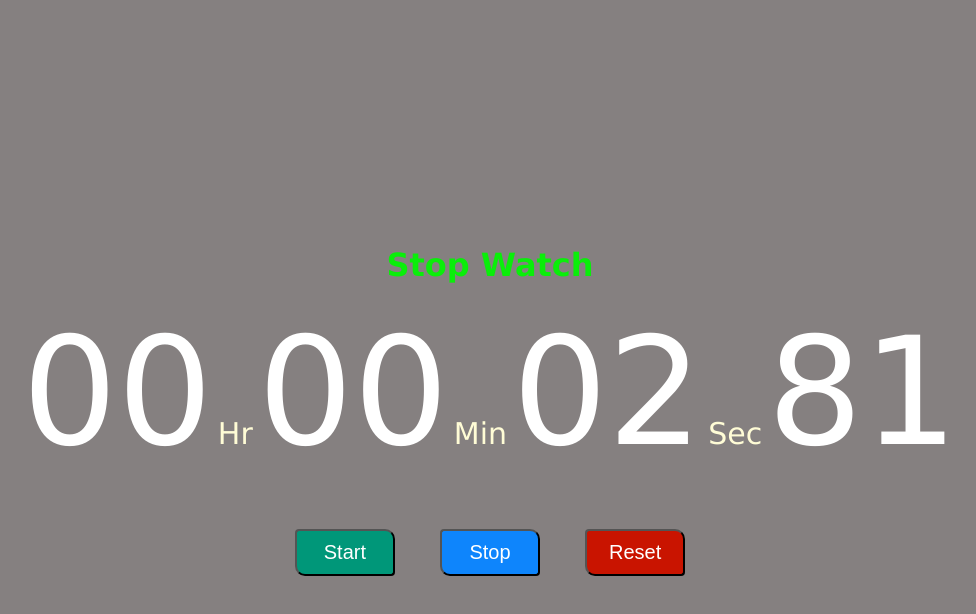
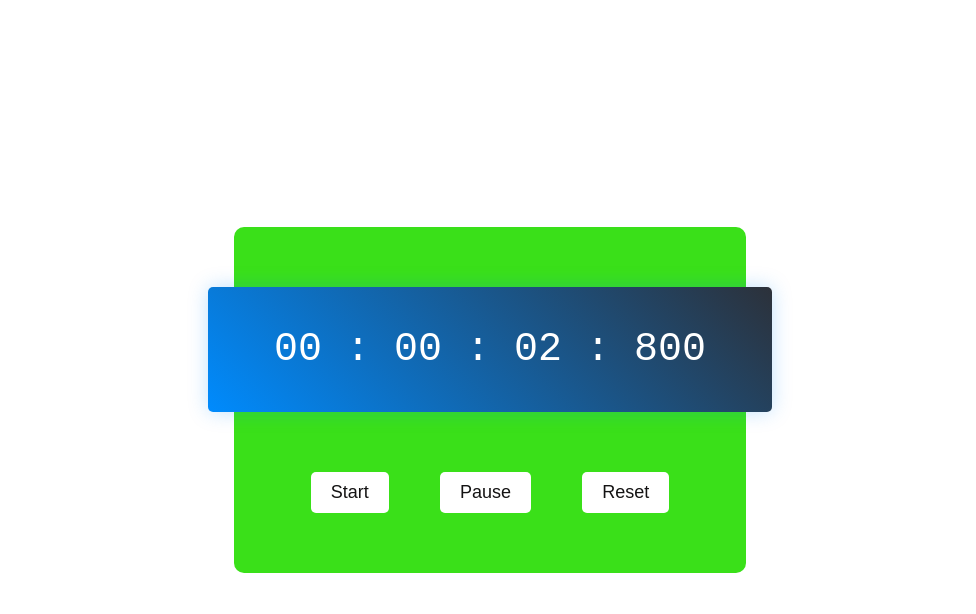
Before and after one commit to ShivakumarParimala/Stop-Watch, a plain HTML site: page index.html in a window 1280 px wide. Both pictures are taken after a click on the button "Start". Shown: the whole page, without its empty margins (150-1126 px from the left). Drawn offline with Linux system fonts and the light colour scheme.

Commit message:
first commit

```diff
--- a/index.html
+++ b/index.html
@@ -1,42 +1,22 @@
-<!DOCTYPE html>
 <html lang="en">
+<head>
+    <title>Stopwatch</title>
 
-<head>
-    <meta charset="UTF-8">
-    <meta http-equiv="X-UA-Compatible" content="IE=edge">
-    <meta name="viewport" content="width=device-width, initial-scale=1.0">
-    <title>Stopwatch</title>
     <link rel="stylesheet" href="style.css">
+
 </head>
-
 <body>
     <div class="container">
-        <h1>Stop Watch</h1>
-        <div id="time">
-            <span class="digit" id="hr">
-                00</span>
-            <span class="txt">Hr</span>
-            <span class="digit" id="min">
-                00</span>
-            <span class="txt">Min</span>
-            <span class="digit" id="sec">
-                00</span>
-            <span class="txt">Sec</span>
-            <span class="digit" id="count">
-                00</span>
+        <div class="timerDisplay">
+            00 : 00 : 00 : 000
         </div>
-        <div id="buttons">
-            <button class="btn" id="start">
-                Start</button>
-            <button class="btn" id="stop">
-                Stop</button>
-            <button class="btn" id="reset">
-                Reset</button>
+        <div class="buttons">
+            <button id="startTimer">Start</button>
+            <button id="pauseTimer">Pause</button>
+            <button id="resetTimer">Reset</button>
         </div>
     </div>
 
     <script src="script.js"></script>
 </body>
-
-
 </html>
--- a/script.js
+++ b/script.js
@@ -1,78 +1,42 @@
-let startBtn = document.getElementById('start');
-let stopBtn = document.getElementById('stop');
-let resetBtn = document.getElementById('reset');
+let [milliseconds,seconds,minutes,hours] = [0,0,0,0];
+let timerRef = document.querySelector('.timerDisplay');
+let int = null;
 
-let hour = 0;
-let minute = 0;
-let second = 0;
-let count = 0;
-
-startBtn.addEventListener('click', function () {
-    timer = true;
-    stopWatch();
+document.getElementById('startTimer').addEventListener('click', ()=>{
+    if(int!==null){
+        clearInterval(int);
+    }
+    int = setInterval(displayTimer,10);
 });
 
-stopBtn.addEventListener('click', function () {
-    timer = false;
+document.getElementById('pauseTimer').addEventListener('click', ()=>{
+    clearInterval(int);
 });
 
-resetBtn.addEventListener('click', function () {
-    timer = false;
-    hour = 0;
-    minute = 0;
-    second = 0;
-    count = 0;
-    document.getElementById('hr').innerHTML = "00";
-    document.getElementById('min').innerHTML = "00";
-    document.getElementById('sec').innerHTML = "00";
-    document.getElementById('count').innerHTML = "00";
+document.getElementById('resetTimer').addEventListener('click', ()=>{
+    clearInterval(int);
+    [milliseconds,seconds,minutes,hours] = [0,0,0,0];
+    timerRef.innerHTML = '00 : 00 : 00 : 000 ';
 });
 
-function stopWatch() {
-    if (timer) {
-        count++;
+function displayTimer(){
+    milliseconds+=10;
+    if(milliseconds == 1000){
+        milliseconds = 0;
+        seconds++;
+        if(seconds == 60){
+            seconds = 0;
+            minutes++;
+            if(minutes == 60){
+                minutes = 0;
+                hours++;
+            }
+        }
+    }
+    let h = hours < 10 ? "0" + hours : hours;
+    let m = minutes < 10 ? "0" + minutes : minutes;
+    let s = seconds < 10 ? "0" + seconds : seconds;
+    let ms = milliseconds < 10 ? "00" + milliseconds : milliseconds < 100 ? "0" + milliseconds : milliseconds;
 
-        if (count == 100) {
-            second++;
-            count = 0;
-        }
-
-        if (second == 60) {
-            minute++;
-            second = 0;
-        }
-
-        if (minute == 60) {
-            hour++;
-            minute = 0;
-            second = 0;
-        }
-
-        let hrString = hour;
-        let minString = minute;
-        let secString = second;
-        let countString = count;
-
-        if (hour < 10) {
-            hrString = "0" + hrString;
-        }
-
-        if (minute < 10) {
-            minString = "0" + minString;
-        }
-
-        if (second < 10) {
-            secString = "0" + secString;
-        }
-
-        if (count < 10) {
-            countString = "0" + countString;
-        }
-
-        document.getElementById('hr').innerHTML = hrString;
-        document.getElementById('min').innerHTML = minString;
-        document.getElementById('sec').innerHTML = secString;
-        document.getElementById('count').innerHTML = countString;
-        setTimeout(stopWatch, 10);
-    }
+    timerRef.innerHTML = ` ${h} : ${m} : ${s} : ${ms}`;
 }
--- a/style.css
+++ b/style.css
@@ -1,61 +1,51 @@
-body {
+*body {
     padding: 0;
     margin: 0;
-    font-family: verdana;
+    box-sizing: border-box;
 }
 
 .container {
-    display: flex;
-    flex-direction: column;
-    justify-content: center;
-    align-items: center;
-    width: 100%;
-    height: 100vh;
-    background-color:rgb(133, 128, 128);
+    background-color: rgb(58, 224, 25);
+    width: 40%;
+    min-width: 500px;
+    position: absolute;
+    transform: translate(-50%, -50%);
+    top: 50%;
+    left: 50%;
+    padding: 60px 0;
+    border-radius: 10px;
 }
 
-h1 {
-    color: rgb(10, 238, 10);
-    text-align: center;
+.timerDisplay {
+    position: relative;
+    width: 110%;
+    background: linear-gradient(-135deg, #2c313a, #008bfd);left: -5%;
+    padding: 40px 0;
+    font-family: 'Roboto mono', monospace;
+    color: #ffffff;
+    font-size: 40px;
+    display: flex;
+    align-items: center;
+    justify-content: space-around;
+    border-radius: 5px;
+    box-shadow: 0 0 20px rgba(0, 139, 253, 0.25);
 }
 
-.digit {
-    font-size: 150px;
-    color: #fff;
+.buttons {
+    width: 80%;
+    margin: 60px auto 0 auto;
+    display: flex;
+    justify-content: space-around;
 }
 
-.txt {
-    font-size: 30px;
-    color: #fffcd6;
+.buttons button {
+    padding: 10px 20px;
+    background-color: #ffffff;
+    color: #141313;
+    border: none;
+    font-family: 'Poppins', sans-serif;
+    font-size: 18px;
+    border-radius: 5px;
+    cursor: pointer;
+    outline: none;
 }
-
-#buttons {
-    margin-top: 50px;
-}
-
-.btn {
-    width: 100px;
-    padding: 10px 15px;
-    margin: 0px 20px;
-    border-top-right-radius: 10px;
-    border-bottom-left-radius: 10px;
-    border-bottom-right-radius: 4px;
-    border-top-left-radius: 4px;
-    cursor: pointer;
-    font-size: 20px;
-    transition: 0.5s;
-    color: white;
-    font-weight: 500;
-}
-
-#start {
-    background-color: #009779;
-}
-
-#stop {
-    background-color: #0e85fc;
-}
-
-#reset {
-    background-color: #c91400;
-}
```
